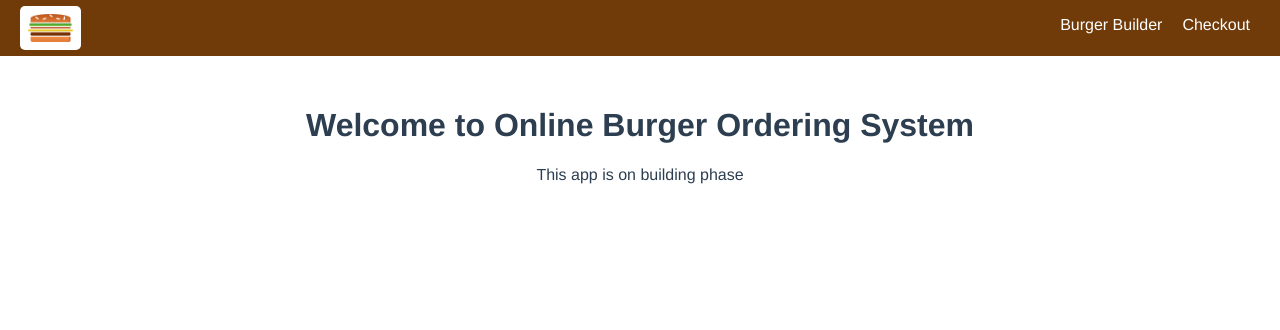
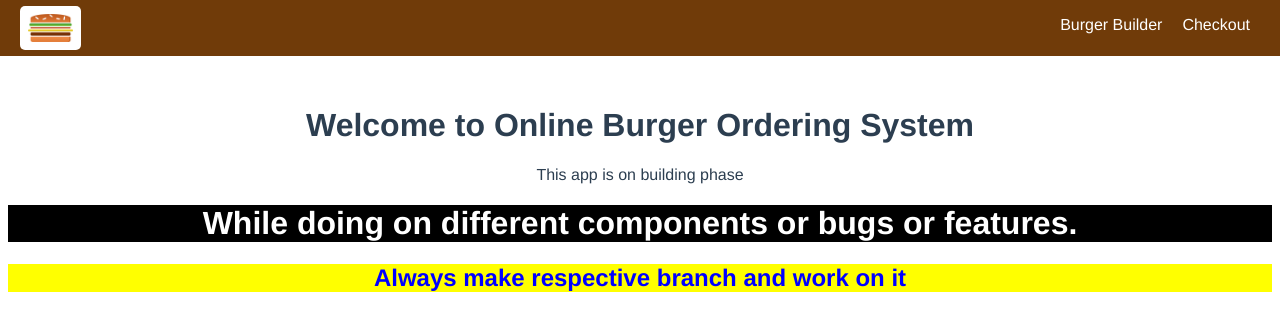
Before and after one commit to bipinstha7/OBOS, a Vue app in the folder client/: page /#/ in a window 1280 px wide. Shown: the top 330 px of the page. Built offline with nearby package versions, Linux system fonts and the light colour scheme.

Commit message:
set reminder to add/change branch name to respective feature

```diff
--- a/client/src/components/HelloWorld.vue
+++ b/client/src/components/HelloWorld.vue
@@ -7,6 +7,8 @@
 		<p>
 			This app is on building phase
 		</p>
+		<h1 class="do-it-always">While doing on different components or bugs or features.</h1>
+		<h2 class="make-branch">Always make respective branch and work on it</h2>
 	</div>
 </template>
 
@@ -27,4 +29,13 @@ export default {
 
 <!-- Add "scoped" attribute to limit CSS to this component only -->
 <style scoped lang="scss">
+.do-it-always {
+	color: white;
+	background: black;
+}
+
+.make-branch {
+	color: blue;
+	background: yellow;
+}
 </style>
```
